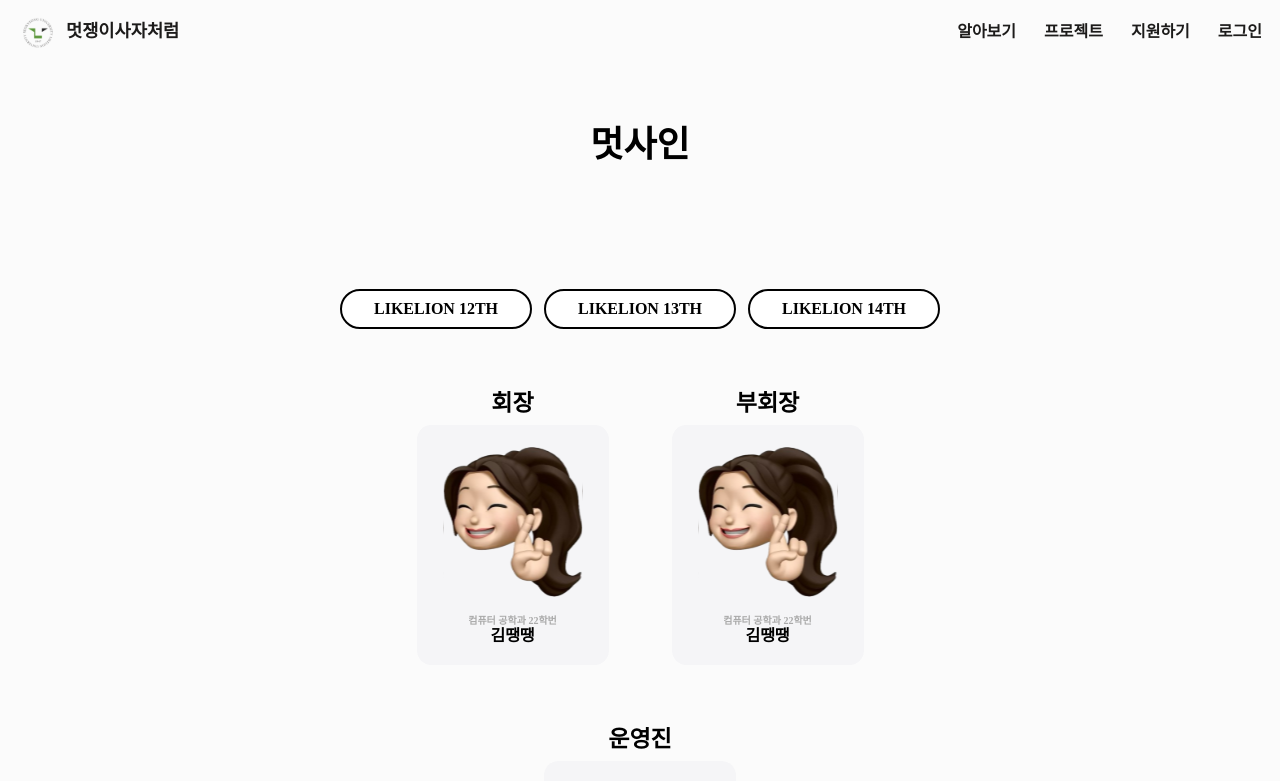
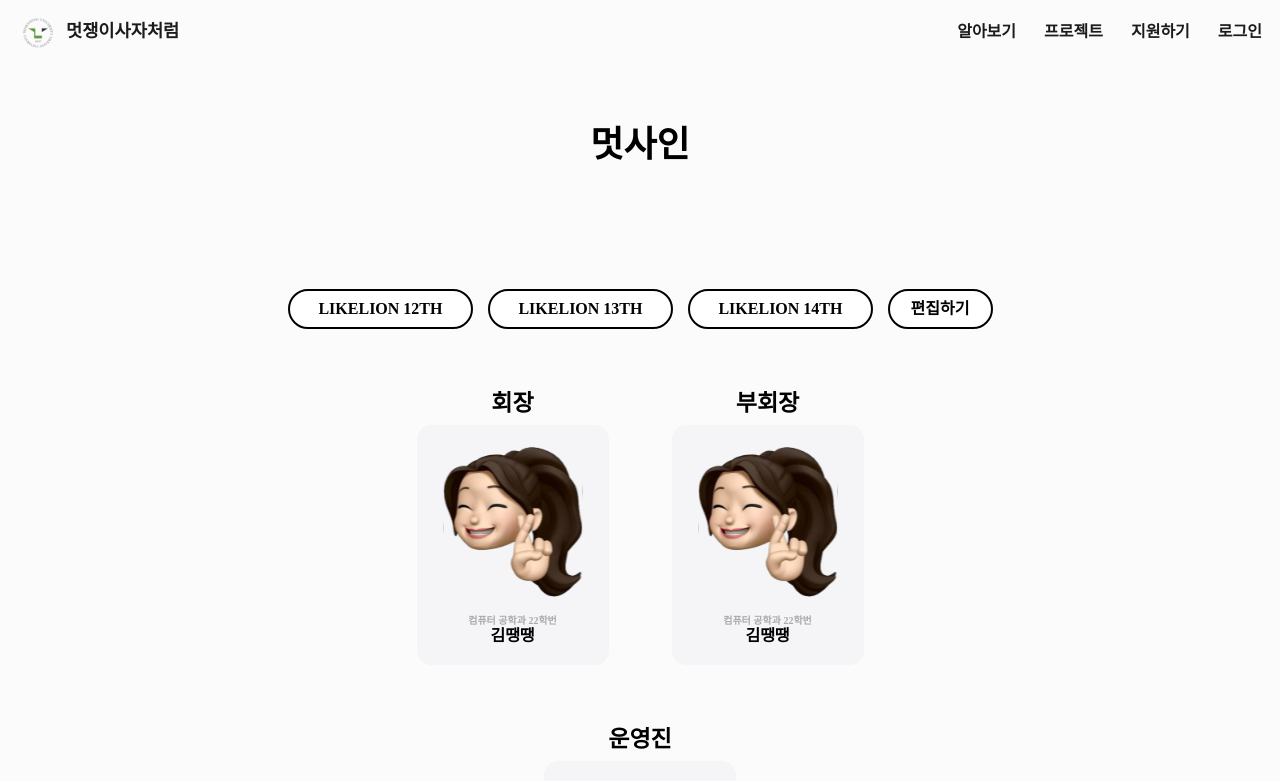
Before and after one commit to LikeLion-SKU/likelion-homepage-fe, a React (Vite) app: page /about in a window 1280 px wide. Shown: the top 781 px of the page. Built offline with nearby package versions, Linux system fonts and the light colour scheme; a web font is replaced by a local one.

Commit message:
✨Feat:편집버튼 추가

```diff
--- a/src/components/aboutPage/Chairman.jsx
+++ b/src/components/aboutPage/Chairman.jsx
@@ -10,6 +10,9 @@ export default function Chairman() {
                     <button className={styles.btn}>LIKELION 12TH</button>
                     <button className={styles.btn}>LIKELION 13TH</button>
                     <button className={styles.btn}>LIKELION 14TH</button>
+                    <div className={styles.editBtnContainer}>
+                        <button className={styles.editBtn}>편집하기</button>
+                    </div>
                 </div>
             </div>
             <div className={styles.chairmanContainer}>
--- a/src/styles/aboutPage/aboutPage.module.css
+++ b/src/styles/aboutPage/aboutPage.module.css
@@ -39,6 +39,28 @@
     transform: scale(1.05);
 }
 
+.editBtn{
+    width: 105px;
+    height: 40px;
+    border-radius: 20px;
+    border: 2px solid black;
+    background-color: #fff;
+    font-size: 16px;
+    font-weight: 700;
+    cursor: pointer;
+    transition: background-color 0.3s ease, transform 0.2s ease;
+}
+
+.editBtn:hover{
+    background-color: rgb(191, 191, 191);
+    transform: scale(1.05);
+}
+
+.editBtnContainer{
+    display: flex;
+
+}
+
 .chairmanContainer{
     display: flex;
     justify-content: center;
```
